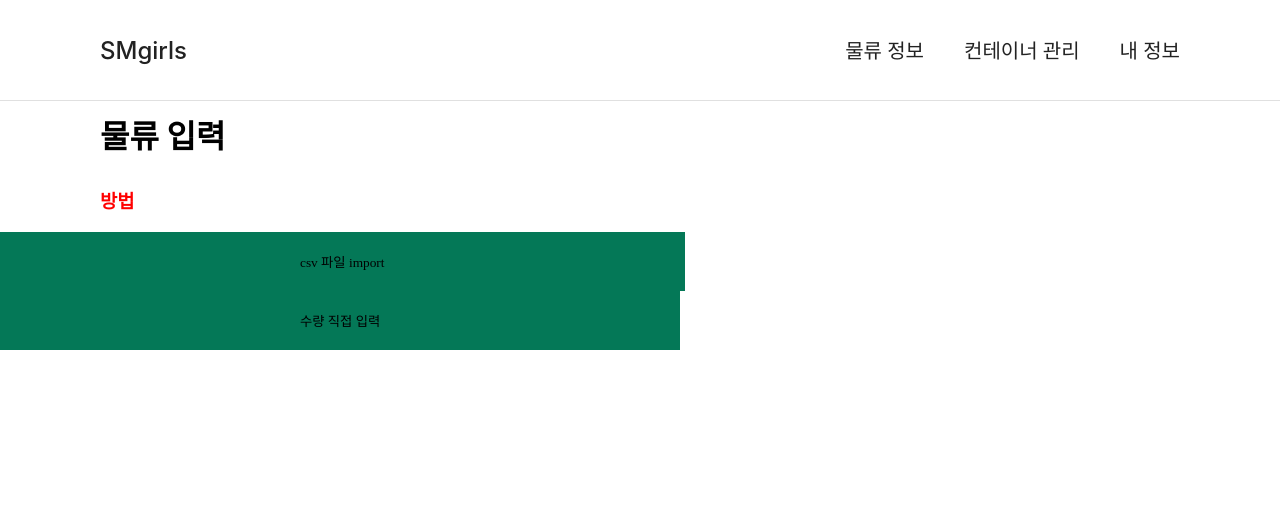
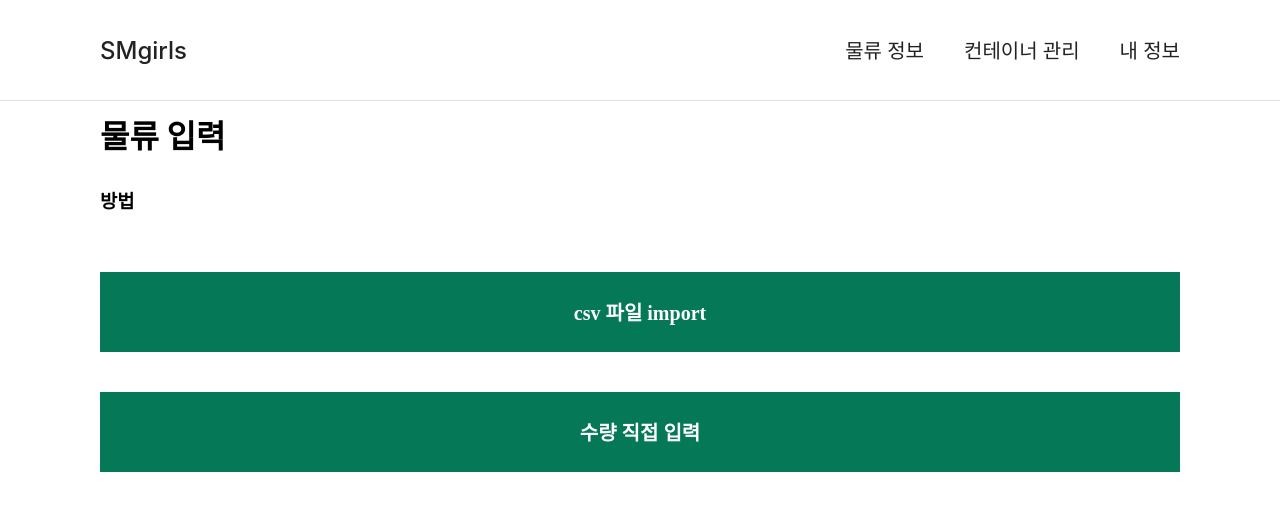
Before and after one commit to SmGirls/Simul-Web, a React (Create React App) app: page / in a window 1280 px wide. Shown: the top 510 px of the page. Built offline with nearby package versions, Linux system fonts and the light colour scheme.

Commit message:
[FEAT] : #6 Choose Input file Css

```diff
--- a/src/components/Menu/Menu.css
+++ b/src/components/Menu/Menu.css
@@ -52,7 +52,7 @@ header {
 .header__menu li a:hover,
 .header__menu li a:active,
 .header__menu li a.active {
-  color: #2f80ed;
+  color: #047857;
 }
 .black .header__menu li a:hover,
 .black .header__menu li a:active,
--- a/src/pages/MainChoose/MainChoose.css
+++ b/src/pages/MainChoose/MainChoose.css
@@ -2,18 +2,21 @@
 }
 .item-method-title {
   padding: 20px 100px;
-  color: red;
+  color: black;
 }
 .btn-import-item-csv-self {
   padding: 20px 100px;
 }
-.btn-import-item-csv {
-  padding: 20px 300px;
+.btn-import-item-csv,
+.btn-import-item-self {
+  display: block;
+  width: calc(100% - 200px);
+  height: 80px;
+  margin: 0 100px;
+  margin-top: 40px;
   background-color: #047857;
+  color: #ffffff;
+  font-size: 20px;
+  font-weight: 700;
   font-family: 'Manrope';
 }
-.btn-import-item-self {
-  padding: 20px 300px;
-  background-color: #047857;
-  font-family: 'Manrope';
-}
```
